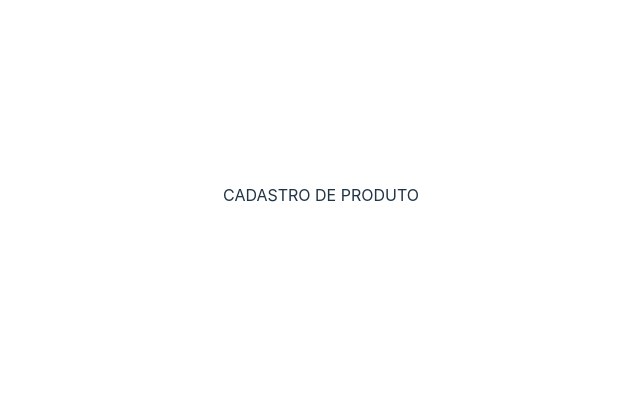
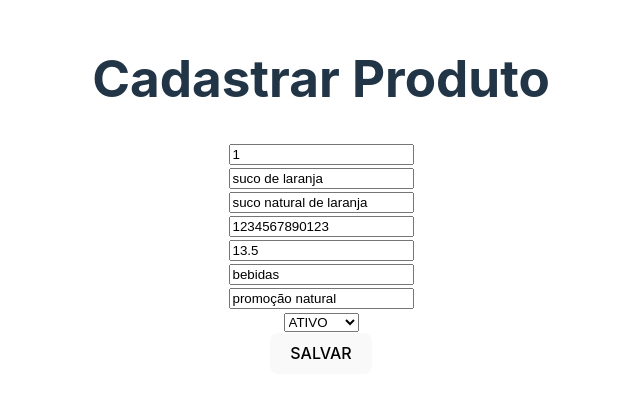
Before and after one commit to victormj7/cadastro-produto-react, a React (Vite) app: page /cadastro in a window 1280 px wide. Shown: the part 205-602 px from the top of the page, without its empty margins (319-959 px from the left). Built offline with nearby package versions, Linux system fonts and the light colour scheme.

Commit message:
projeto exemplo spring react

```diff
--- a/src/pages/Cadastro.jsx
+++ b/src/pages/Cadastro.jsx
@@ -1,13 +1,133 @@
+import React from 'react';
+import { Formik } from 'formik';
 
+const Cadastro = () => (
+    <div>
+        <h1>Cadastrar Produto</h1>
+        <Formik
+            initialValues={{
+                id: 1,
+                nome: 'suco de laranja',
+                descricao: 'suco natural de laranja',
+                codigoBarras: '1234567890123',
+                foto: [],
+                preco: '13.5',
+                categoria: 'bebidas',
+                destaque: 'promoção natural',
+                statusProd: 'ATIVO'
+            }}
+            onSubmit={(values, actions) => {
+                setTimeout(() => {
+                    alert(JSON.stringify(values, null, 2));
+                    console.log(JSON.stringify(values, null, 2));
+                    actions.setSubmitting(false);
+                }, 1000);
+            }}
+        >
+            {props => (
+                <form onSubmit={props.handleSubmit}>
+                    <div>
+                        <input
+                            type="number"
+                            onChange={props.handleChange}
+                            onBlur={props.handleBlur}
+                            value={props.values.id}
+                            name="id"
+                        />
+                        {props.errors.id && <div id="feedback">{props.errors.id}</div>}
+                    </div>
 
-const Cadastro = () => {
+                    <div>
+                        <input
+                            type="text"
+                            onChange={props.handleChange}
+                            onBlur={props.handleBlur}
+                            value={props.values.nome}
+                            name="nome"
+                        />
+                        {props.errors.nome && <div id="feedback">{props.errors.nome}</div>}
+                    </div>
 
+                    <div>
+                        <input
+                            type="text"
+                            onChange={props.handleChange}
+                            onBlur={props.handleBlur}
+                            value={props.values.descricao}
+                            name="descricao"
+                        />
+                        {props.errors.descricao && <div id="feedback">{props.errors.descricao}</div>}
+                    </div>
+                    <div>
+                        <input
+                            type="text"
+                            onChange={props.handleChange}
+                            onBlur={props.handleBlur}
+                            value={props.values.codigoBarras}
+                            name="codigoBarras"
+                        />
+                        {props.errors.codigoBarras && <div id="feedback">{props.errors.codigoBarras}</div>}
+                    </div>
+                    <div>
+                        <input
+                            type="image"
+                            onChange={props.handleChange}
+                            onBlur={props.handleBlur}
+                            value={props.values.foto}
+                            name="foto"
+                            hidden
+                        />
+                        {props.errors.foto && <div id="feedback">{props.errors.foto}</div>}
+                    </div>
+                    <div>
+                        <input
+                            type="text"
+                            onChange={props.handleChange}
+                            onBlur={props.handleBlur}
+                            value={props.values.preco}
+                            name="preco"
+                        />
+                        {props.errors.preco && <div id="feedback">{props.errors.preco}</div>}
+                    </div>
+                    <div>
+                        <input
+                            type="text"
+                            onChange={props.handleChange}
+                            onBlur={props.handleBlur}
+                            value={props.values.categoria}
+                            name="categoria"
+                        />
+                        {props.errors.categoria && <div id="feedback">{props.errors.categoria}</div>}
+                    </div>
+                    <div>
+                        <input
+                            type="text"
+                            onChange={props.handleChange}
+                            onBlur={props.handleBlur}
+                            value={props.values.destaque}
+                            name="destaque"
+                        />
+                        {props.errors.destaque && <div id="feedback">{props.errors.destaque}</div>}
+                    </div>
+                    <div>
+                        <select
+                            type="text"
+                            onChange={props.handleChange}
+                            onBlur={props.handleBlur}
+                            value={props.values.statusProd}
+                            name="statusProd"
+                        >
+                            <option>ATIVO</option>
+                            <option>INATIVO</option>
+                        </select>
+                        {props.errors.statusProd && <div id="feedback">{props.errors.statusProd}</div>}
+                    </div>
 
-    return (
-        <>
-            CADASTRO DE PRODUTO
-        </>
-    )
-}
+                    <button type="submit">SALVAR</button>
+                </form>
+            )}
+        </Formik>
+    </div>
+);
 
 export default Cadastro
```
